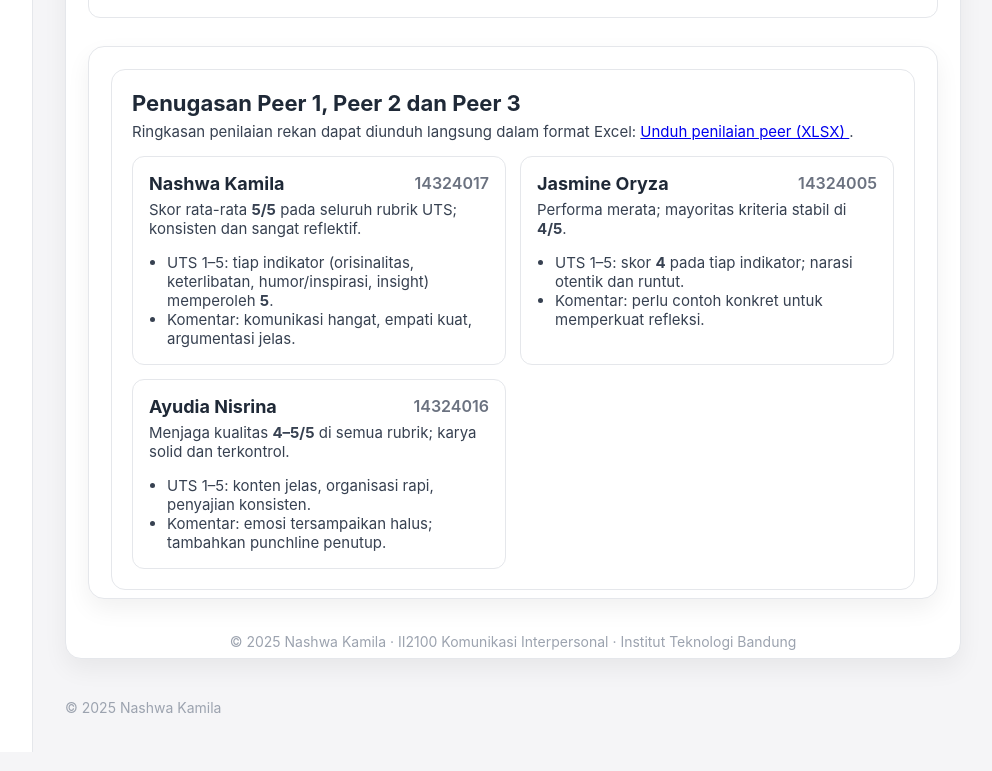
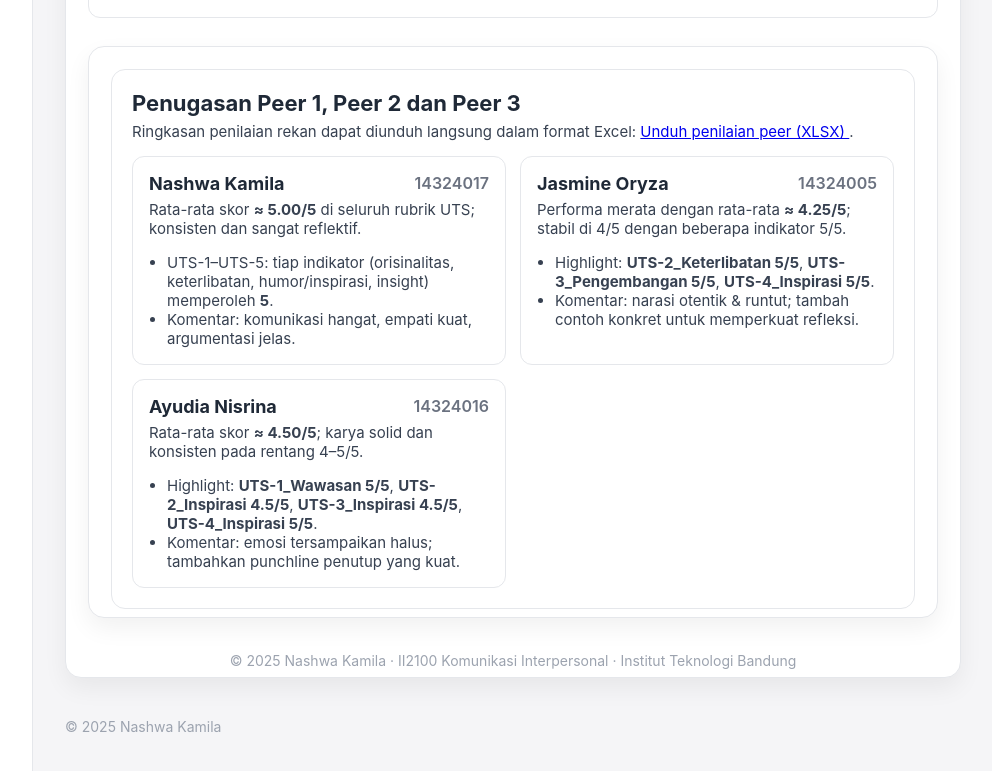
Before and after one commit to nashwakamila/UTSKominterNashwa, a plain HTML site: page index.html in a window 1280 px wide. Shown: the part 4598-5369 px from the top of the page, without its empty margins (287-1279 px from the left). Drawn offline with Linux system fonts and the light colour scheme.

Commit message:
Revise peer assessment section and feedback details
Updated peer assessment section with new download link and modified peer feedback.

```diff
--- a/index.html
+++ b/index.html
@@ -463,62 +463,64 @@
     </div>
   </div>
 
-  <!-- ===== Peer Assessment (BOTTOM) ===== -->
+  <!-- ===== Peer Assessment (BOTTOM) — UPDATED ===== -->
 <section id="uts5-peers" class="section" style="margin-top:28px;">
   <div style="background:#ffffff;border:1px solid #e5e7eb;border-radius:14px;padding:20px;">
     <h4 style="margin:0 0 6px;font-size:22px;">Penugasan Peer 1, Peer 2 dan Peer 3</h4>
     <p class="small" style="margin-top:4px;">
       Ringkasan penilaian rekan dapat diunduh langsung dalam format Excel:
-        <a href="https://docs.google.com/spreadsheets/d/1Scw0T1UaSu99qeWytAeyc16SABiCzW2b/edit?usp=sharing" target="_blank" rel="noopener">
+      <a href="https://docs.google.com/spreadsheets/d/1n-WQAm80KAgTONeFqyNiIt1zbsW00oFJ/edit?usp=sharing" target="_blank" rel="noopener">
         Unduh penilaian peer (XLSX)
       </a>.
     </p>
 
     <div style="display:grid;grid-template-columns:repeat(auto-fit,minmax(260px,1fr));gap:14px;margin-top:10px;">
-        <!-- Card 1 -->
+
+      <!-- Peer: Nashwa Kamila -->
       <div style="border:1px solid #e5e7eb;border-radius:12px;padding:16px;">
         <div style="display:flex;justify-content:space-between;align-items:center;margin-bottom:6px;">
           <h5 style="margin:0;font-size:18px;">Nashwa Kamila</h5>
           <div style="color:#6b7280;font-weight:600;">14324017</div>
         </div>
         <p class="small" style="margin-top:0;">
-            Skor rata-rata <b>5/5</b> pada seluruh rubrik UTS; konsisten dan sangat reflektif.
+          Rata-rata skor <b>≈ 5.00/5</b> di seluruh rubrik UTS; konsisten dan sangat reflektif.
         </p>
         <ul class="small" style="margin:0;padding-left:18px;">
-            <li>UTS 1–5: tiap indikator (orisinalitas, keterlibatan, humor/inspirasi, insight) memperoleh <b>5</b>.</li>
+          <li>UTS-1–UTS-5: tiap indikator (orisinalitas, keterlibatan, humor/inspirasi, insight) memperoleh <b>5</b>.</li>
           <li>Komentar: komunikasi hangat, empati kuat, argumentasi jelas.</li>
         </ul>
       </div>
 
-        <!-- Card 2 -->
+      <!-- Peer: Jasmine Oryza -->
       <div style="border:1px solid #e5e7eb;border-radius:12px;padding:16px;">
         <div style="display:flex;justify-content:space-between;align-items:center;margin-bottom:6px;">
           <h5 style="margin:0;font-size:18px;">Jasmine Oryza</h5>
           <div style="color:#6b7280;font-weight:600;">14324005</div>
         </div>
         <p class="small" style="margin-top:0;">
-            Performa merata; mayoritas kriteria stabil di <b>4/5</b>.
+          Performa merata dengan rata-rata <b>≈ 4.25/5</b>; stabil di 4/5 dengan beberapa indikator 5/5.
         </p>
         <ul class="small" style="margin:0;padding-left:18px;">
-            <li>UTS 1–5: skor <b>4</b> pada tiap indikator; narasi otentik dan runtut.</li>
-            <li>Komentar: perlu contoh konkret untuk memperkuat refleksi.</li>
+          <li>Highlight: <b>UTS-2_Keterlibatan 5/5</b>, <b>UTS-3_Pengembangan 5/5</b>, <b>UTS-4_Inspirasi 5/5</b>.</li>
+          <li>Komentar: narasi otentik & runtut; tambah contoh konkret untuk memperkuat refleksi.</li>
         </ul>
       </div>
 
-        <!-- Card 3 -->
+      <!-- Peer: Ayudia Nisrina -->
       <div style="border:1px solid #e5e7eb;border-radius:12px;padding:16px;">
         <div style="display:flex;justify-content:space-between;align-items:center;margin-bottom:6px;">
           <h5 style="margin:0;font-size:18px;">Ayudia Nisrina</h5>
           <div style="color:#6b7280;font-weight:600;">14324016</div>
         </div>
         <p class="small" style="margin-top:0;">
-            Menjaga kualitas <b>4–5/5</b> di semua rubrik; karya solid dan terkontrol.
+          Rata-rata skor <b>≈ 4.50/5</b>; karya solid dan konsisten pada rentang 4–5/5.
         </p>
         <ul class="small" style="margin:0;padding-left:18px;">
-            <li>UTS 1–5: konten jelas, organisasi rapi, penyajian konsisten.</li>
-            <li>Komentar: emosi tersampaikan halus; tambahkan punchline penutup.</li>
+          <li>Highlight: <b>UTS-1_Wawasan 5/5</b>, <b>UTS-2_Inspirasi 4.5/5</b>, <b>UTS-3_Inspirasi 4.5/5</b>, <b>UTS-4_Inspirasi 5/5</b>.</li>
+          <li>Komentar: emosi tersampaikan halus; tambahkan punchline penutup yang kuat.</li>
         </ul>
       </div>
+
     </div>
   </div>
   </section>
```
Lines whose indentation alone changed are shown as unchanged.
